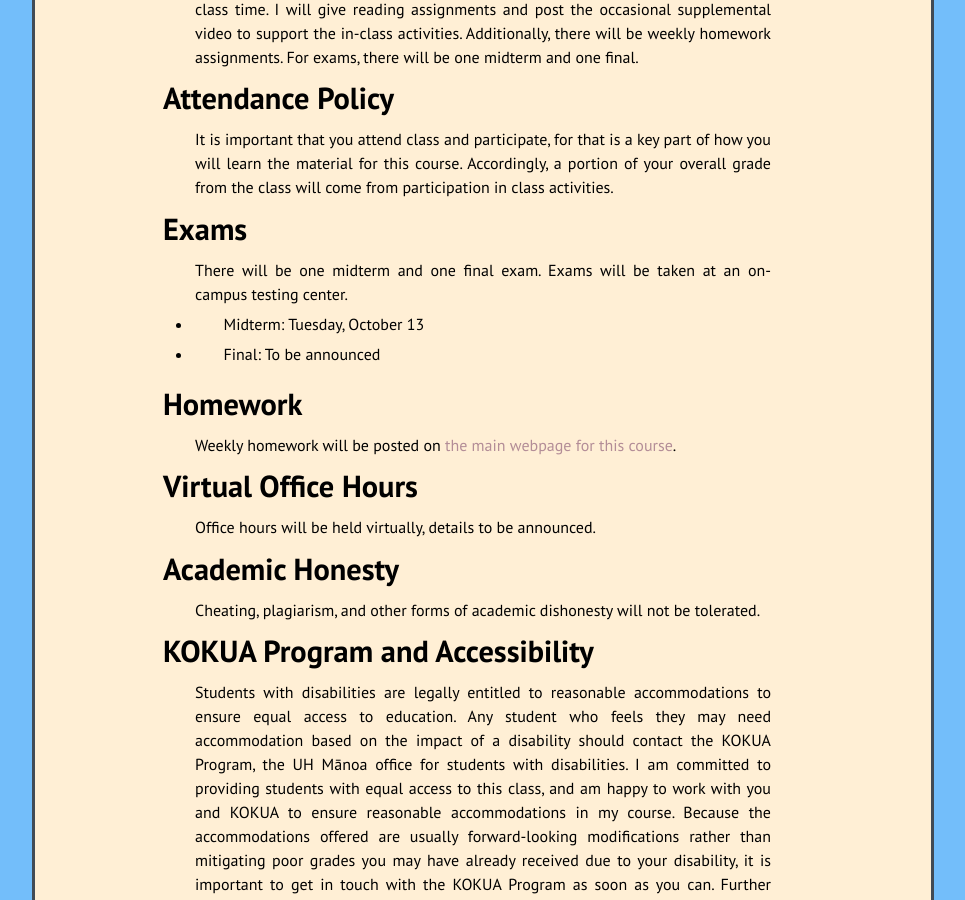
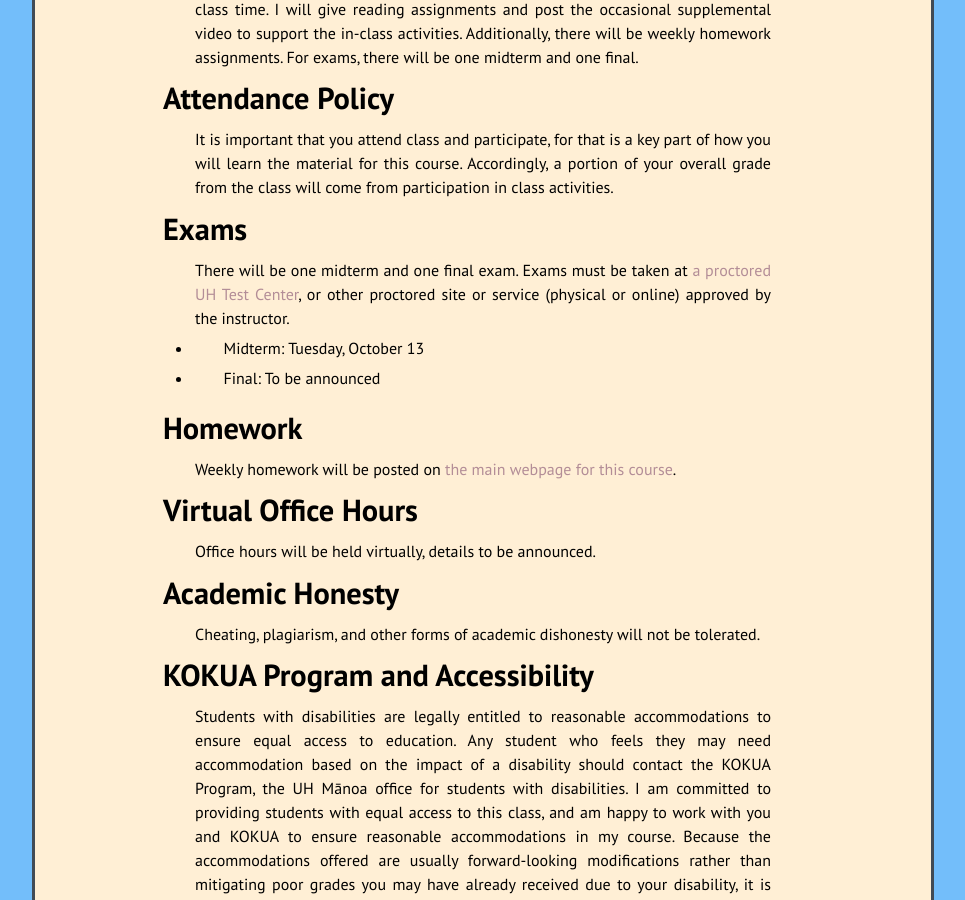
Before and after one commit to kamerynjw/kamerynjw.github.io, a Jekyll site: the page built from teaching/2020/math321/syllabus.md, in a window 1280 px wide and 900 px high, scrolled down 1438 px. Shown: the whole window, without its empty margins (157-1122 px from the left). Built offline with Jekyll 4.4.1, drawn with Linux system fonts in a browser that asks for light colours; nearby versions of some CDN libraries.

Commit message:
info about testing centers added to syllabi

```diff
--- a/teaching/2020/math321/syllabus.md
+++ b/teaching/2020/math321/syllabus.md
@@ -84,7 +84,7 @@ It is important that you attend class and participate, for that is a key part of
 Exams
 =====
 
-There will be one midterm and one final exam. Exams will be taken at an on-campus testing center.
+There will be one midterm and one final exam. Exams must be taken at [a proctored UH Test Center](https://www.uhonline.hawaii.edu/testcenters), or other proctored site or service (physical or online) approved by the instructor.
 
 * Midterm: Tuesday, October 13
 
```
Also changed, not shown: teaching/2020/math243/syllabus.md (+1 -1 lines).
